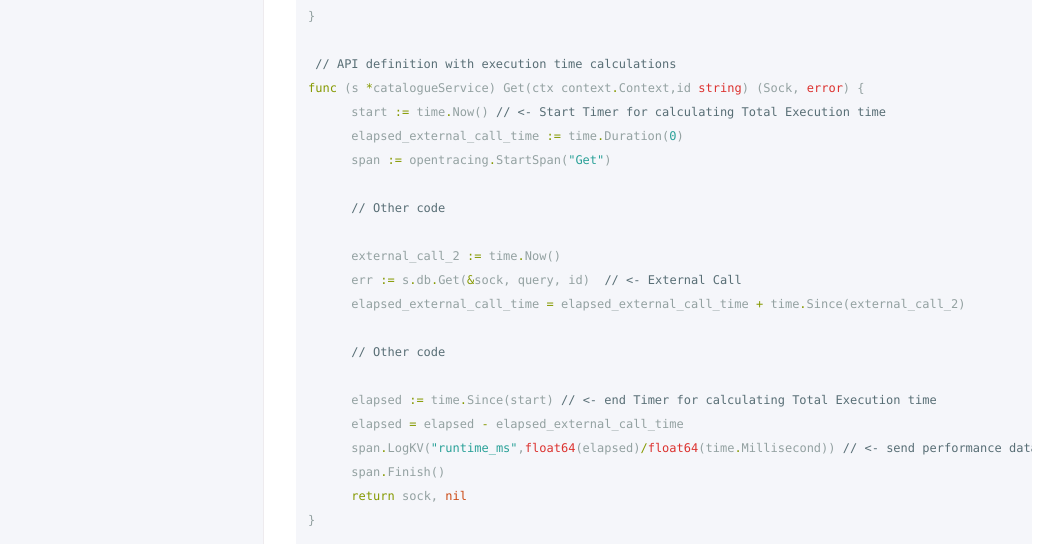
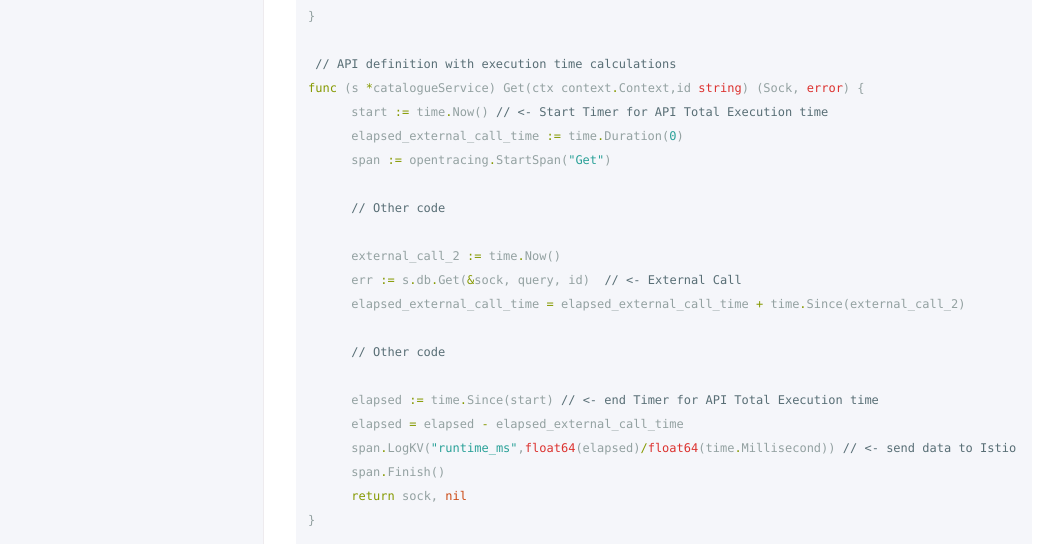
Before and after one commit to kubercostoptimizer/kubercostoptimizer.github.io, a Jekyll site: the page built from docs/benchmarks.md, in a window 1280 px wide. Shown: the part 480-1024 px from the top of the page, without its empty margins (108-1172 px from the left). Built offline with Jekyll 4.4.1, drawn with Linux system fonts in a browser that asks for light colours.

Commit message:
Update benchmarks.md

```diff
--- a/docs/benchmarks.md
+++ b/docs/benchmarks.md
@@ -24,7 +24,7 @@ func (s *catalogueService) Get(id string) (Sock, error) {
 
  // API definition with execution time calculations
 func (s *catalogueService) Get(ctx context.Context,id string) (Sock, error) {
-      start := time.Now() // <- Start Timer for calculating Total Execution time
+      start := time.Now() // <- Start Timer for API Total Execution time
       elapsed_external_call_time := time.Duration(0)
       span := opentracing.StartSpan("Get")
 
@@ -36,9 +36,9 @@ func (s *catalogueService) Get(ctx context.Context,id string) (Sock, error) {
 
       // Other code
 
-      elapsed := time.Since(start) // <- end Timer for calculating Total Execution time
+      elapsed := time.Since(start) // <- end Timer for API Total Execution time
       elapsed = elapsed - elapsed_external_call_time
-      span.LogKV("runtime_ms",float64(elapsed)/float64(time.Millisecond)) // <- send performance data to Istio
+      span.LogKV("runtime_ms",float64(elapsed)/float64(time.Millisecond)) // <- send data to Istio
       span.Finish()
       return sock, nil
 }
```
